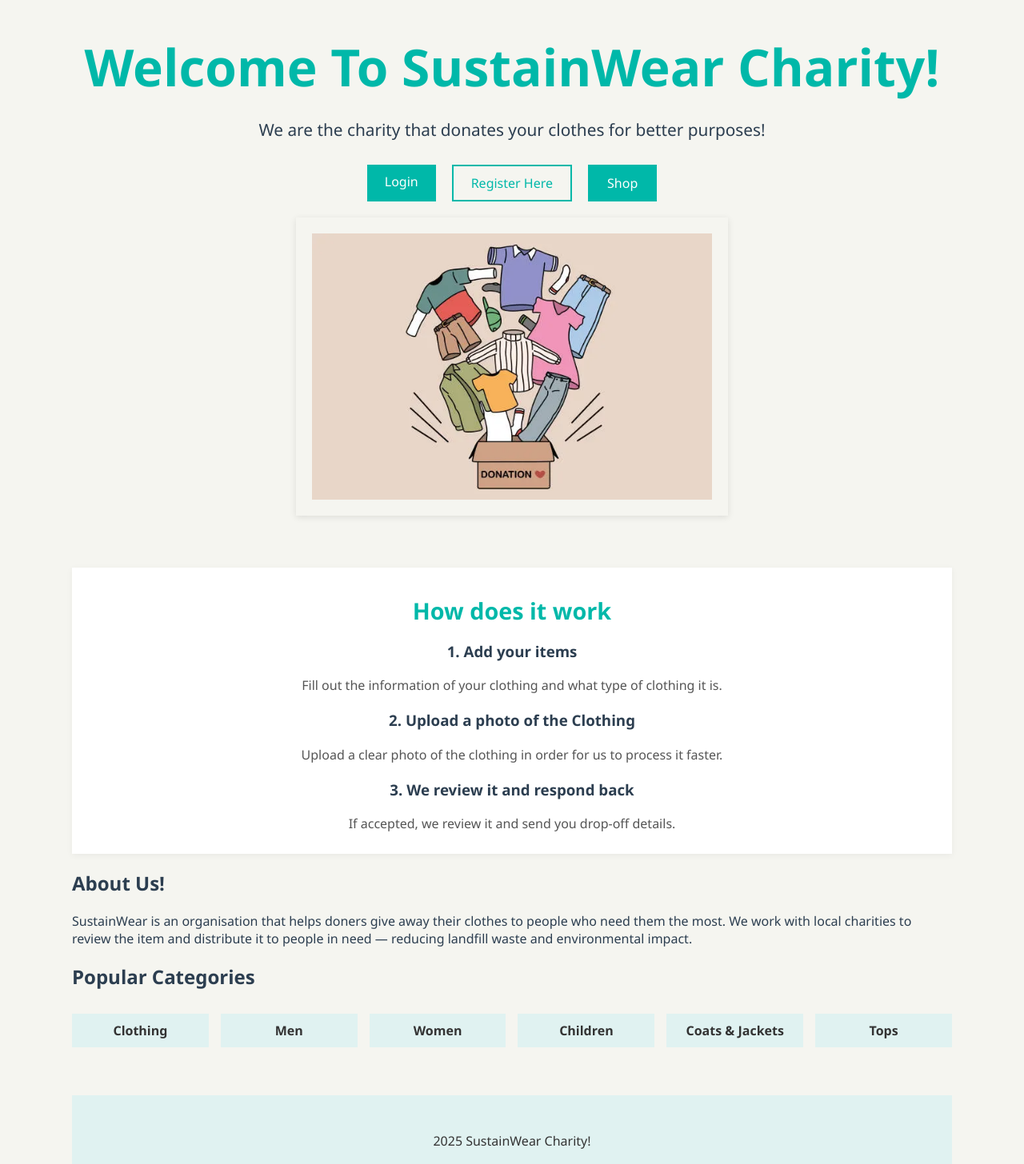
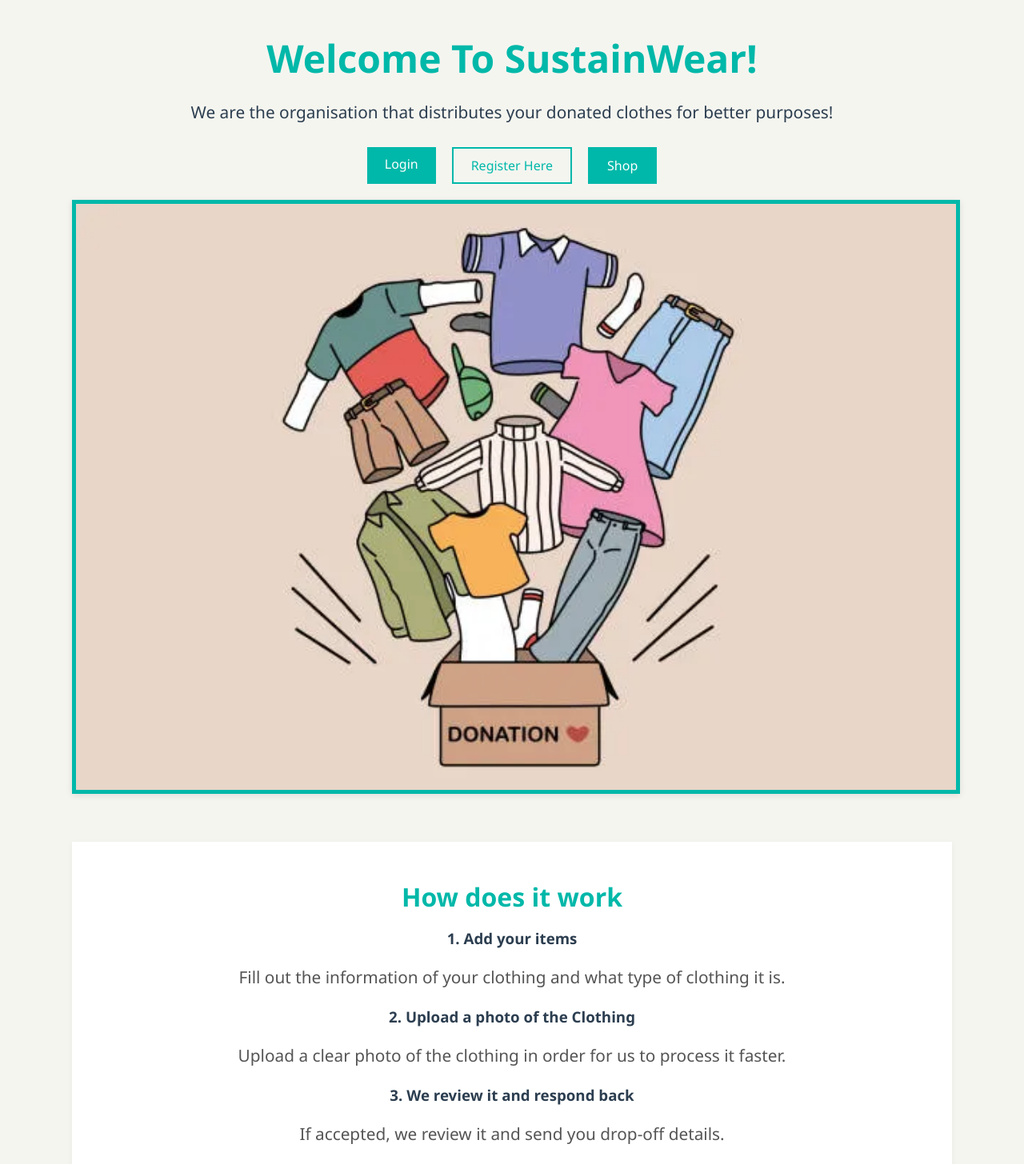
Before and after one commit to MobeenM17/SuswearGProject, a Next.js app: page / in a window 1280 px wide. Shown: the part 80-1536 px from the top of the page at 80% size. Built offline with nearby package versions, Linux system fonts and the light colour scheme.

Commit message:
UI CHANGES FOR HOMEPAGE + DONOR + LOGIN

```diff
--- a/app/homepage.css
+++ b/app/homepage.css
@@ -6,7 +6,7 @@
   text-align: center;
 }
 .Welcome-Info h1 {
-  font-size: 4rem;
+  font-size: 3rem;
   font-weight: bold; /* bold text*/
   color: var(--accent);
   margin-bottom: 5px; /*space between the text title and the description below */
@@ -47,17 +47,22 @@
   padding-bottom: 0px;
 }
 .Welcome-Image {
-  padding: 20px; /* 3d affect with blur drop*/
+  display: block;
   box-shadow: 0 2px 8px rgba(0, 0, 0, 0.1);
-  width: 500px;
+  width: 100%;
   height: auto;
+  max-width: 500;
+  margin: 0 auto; /* centre it*/
+  border-color: var(--accent);
+  border: 5px solid var(--accent);
+
 }
 
 /* How it works Section */
 
 .Home-Info-Section {
   margin-top: 50px;
-  padding: 10px 10px;
+  padding: 20px 20px;
   box-shadow: 0 2px 8px rgba(0, 0, 0, 0.05);
   text-align: center;
   background-color: var(--card-bg);
@@ -65,46 +70,37 @@
 }
 .Home-Info-Section h2 {
   color: var(--accent);
-  font-size: 1.8rem;
+  font-size: 2rem;
   font-weight: bold;
   margin-bottom: 15px;
   text-align: center;
 }
 .Home-Info-Section p {
   color: #555;
-  font-size: 1rem;
+  font-size: 1.3rem;
   line-height: 1.5;
   text-align: center;
 
 }
 
-/* Categories Grid Section */
-.Category-lists {
-  display: grid;
-  grid-template-columns: repeat(auto-fit, minmax(120px, 1fr));
-  gap: 15px;
-  margin-top: 30px;
+.About-Us-Section h2 {
+  color: var(--accent);
 }
+.About-Us-Section {
+  font-size: 1.3rem;
+  text-align: center;
+  background-color: var(--card-bg);
+  box-shadow: 0 2px 8px rgba(0, 0, 0, 0.05);
+  padding: 10px 10px;
 
-.Category-Type {
-  background-color: var(--footer-bg);
-  font-weight: 700;
-  text-align: center;
-  padding: 10px 0;
-  color: #333;
-  cursor: pointer;
-}
-
-.Category-Type:hover {
-  color: white;
-  background-color: var(--accent);
 }
 
 
 /* Footer Section */
 footer {
-  background-color: var(--footer-bg);
-  font-size: 1rem;
+  background-color: var(--card-bg);
+  box-shadow: 0 2px 8px rgba(0, 0, 0, 0.05);
+  font-size: 1.3rem;
   text-align: center;
   padding: 30px;
   color: #333;
@@ -122,3 +118,12 @@ footer {
   background-color: var(--accent-hover);
   color: #fff;
 }
+
+
+@media (max-width: 760px) {
+  .Welcome-Image{
+    padding: 5px; /*when the screen size below 760px it shrinks the padding down for the  image to fit better. */
+    margin-left: -6px; /*to move it left the box*/
+  }
+
+}
--- a/app/page.tsx
+++ b/app/page.tsx
@@ -9,8 +9,8 @@ export default function Home() {
             <section className="Welcome-Info">
 
                 <div className="Welcome-Left-Box">
-                    <h1><strong>Welcome To SustainWear Charity!</strong></h1>
-                    <p>We are the charity that donates your clothes for better purposes!</p>
+                    <h1><strong>Welcome To SustainWear!</strong></h1>
+                    <p>We are the organisation that distributes your donated clothes for better purposes!</p>
 
                     {/* Buttons for Login / Register / Shop */}
                     <div className="Home-Button-area">
@@ -52,24 +52,9 @@ export default function Home() {
                 <p>
                     SustainWear is an organisation that helps doners give away their clothes
                     to people who need them the most. We work with local charities to review
-                    the item and distribute it to people in need — reducing landfill waste
-                    and environmental impact.
+                    the item and distribute it to people in need.
                 </p>
-            </section>
-
-            {/* Categories */}
-            <section>
-                <h2>Popular Categories</h2>
-                {(() => {
-                    const categories = ["Clothing", "Men", "Women", "Children", "Coats & Jackets", "Tops"];
-                    return (
-                        <div className="Category-lists">
-                            {categories.map((name) => (
-                                <span key={name} className="Category-Type">{name}</span>
-                            ))}
-                        </div>
-                    );
-                })()}
+                <p><strong>Our organisations helps to reduce landfill waste and environmental impact by distributing your donated item!</strong></p>
             </section>
 
             {/* Footer */}
```
Also changed, not shown: app/donor/donor.css (+49 -25 lines), app/donor/page.tsx (+0 -7 lines), app/login/login.css (+4 -4 lines).
